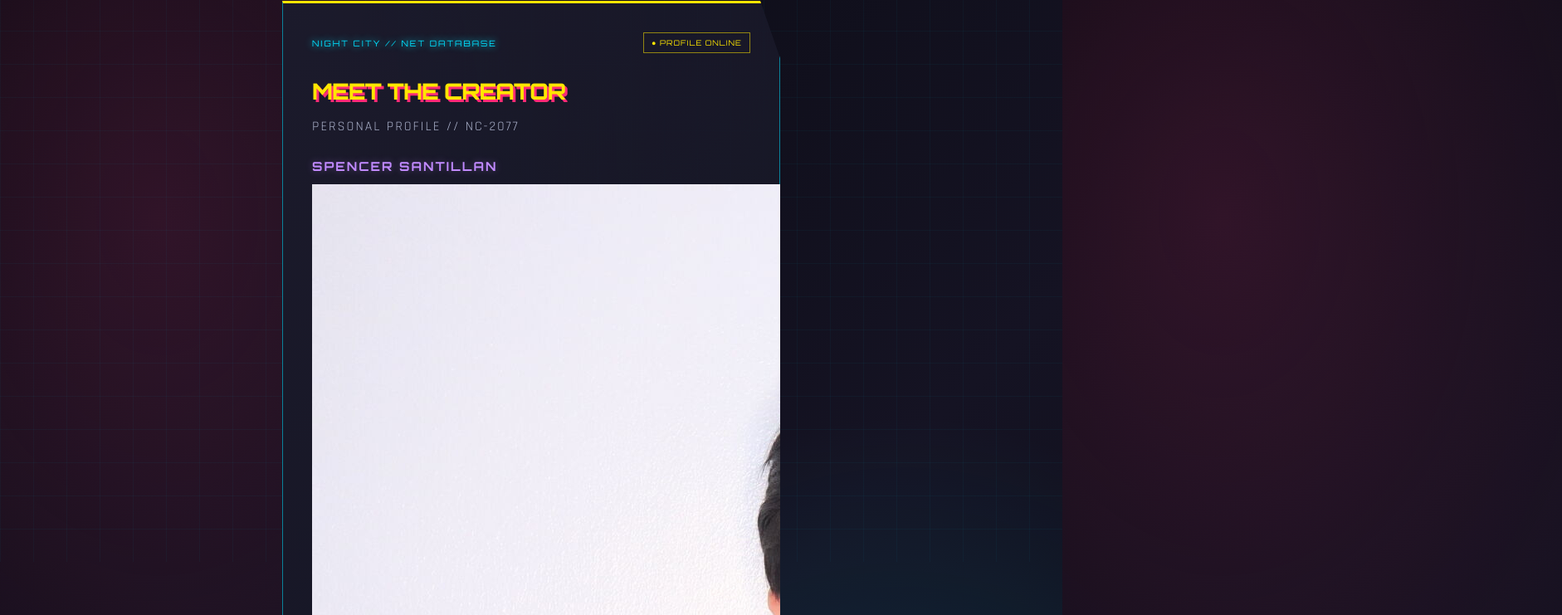
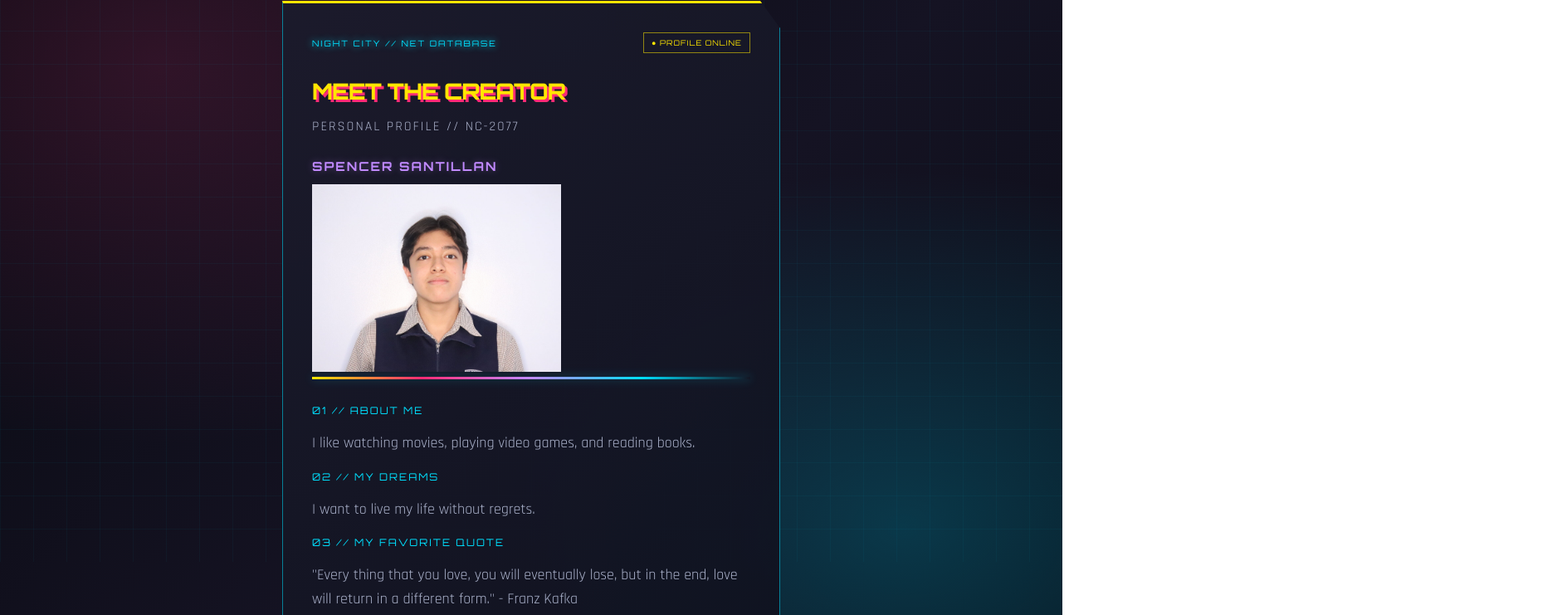
Before and after one commit to sa-santillan/aa, a plain HTML site: page meet_the_creator.html in a window 1280 px wide. Shown: the part 123-864 px from the top of the page at 83% size, 1882 px wide, since content can reach past the window. Drawn offline with Linux system fonts and the light colour scheme.

Commit message:
Update meet_the_creator.html

```diff
--- a/meet_the_creator.html
+++ b/meet_the_creator.html
@@ -31,9 +31,7 @@
 
         <h2>SPENCER SANTILLAN</h2>
 
-        <div class="creator-photo">
-        <img src="IMG_3154_optimized_500.jpg">
-        </div>
+       <img src="IMG_3154_optimized_500.jpg" width="300">
 
         <div class="accent-line"></div>
 
```
